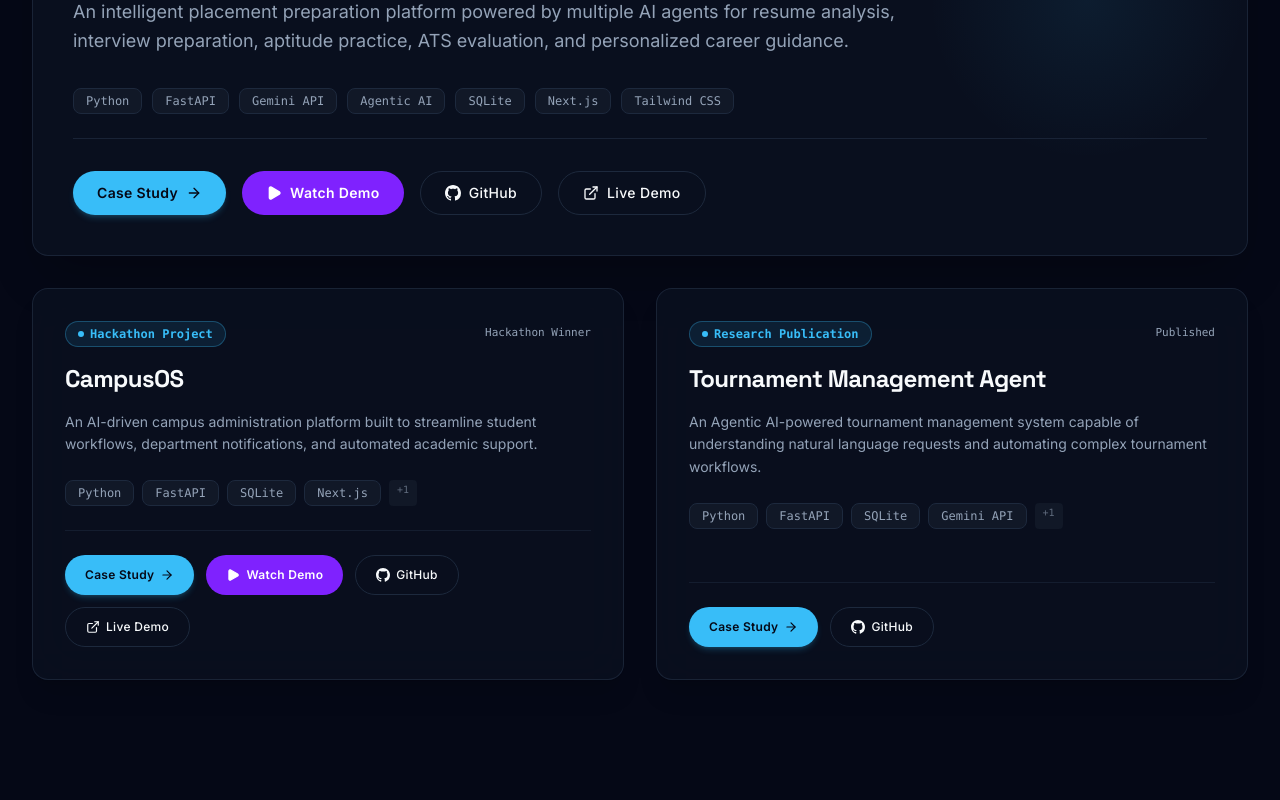
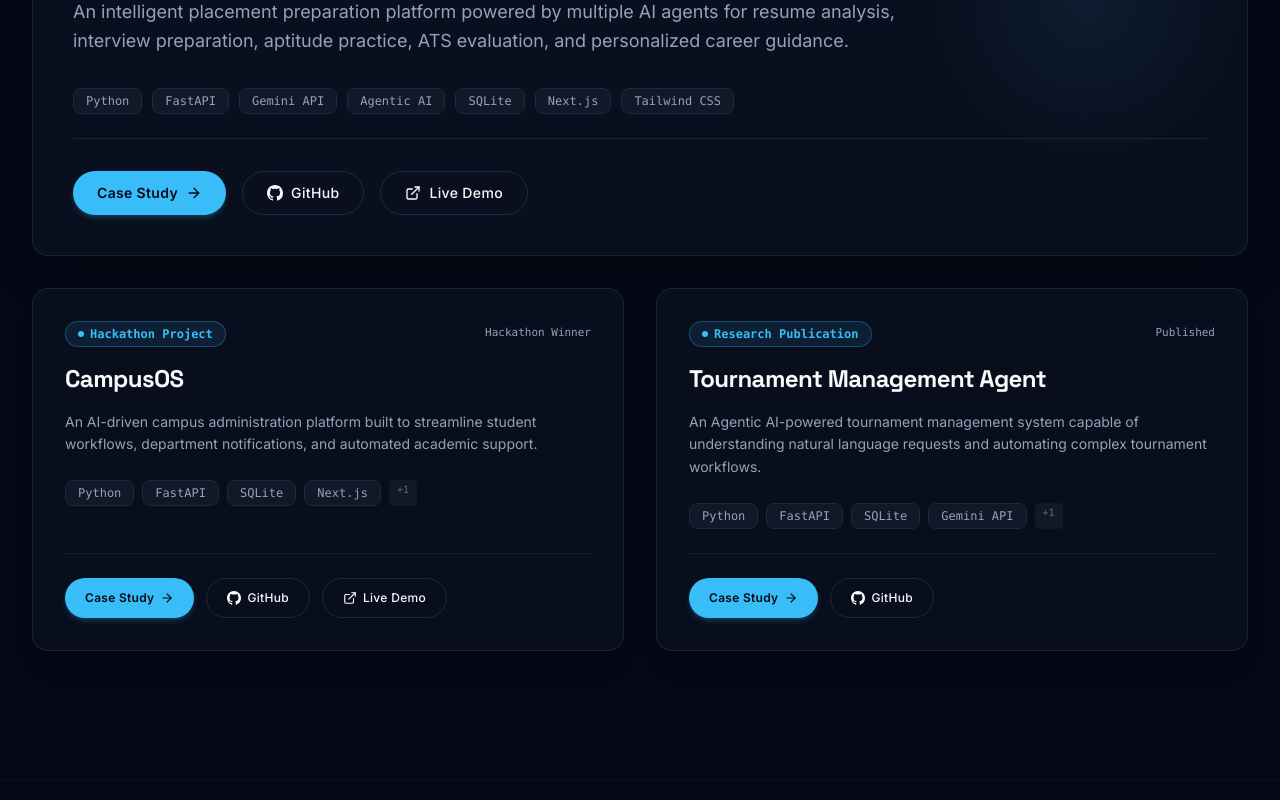
Before and after one commit to HemalathaSV/hemalatha-sv, a Next.js app: page / in a window 1280 px wide. Shown: the part 2320-3120 px from the top of the page. Built offline with nearby package versions, Linux system fonts and the light colour scheme.

Commit message:
fix: navigation, project links and research integration

```diff
--- a/components/portfolio/ProjectCard.tsx
+++ b/components/portfolio/ProjectCard.tsx
@@ -3,7 +3,7 @@
 import React from "react";
 import Link from "next/link";
 import { motion, Variants } from "framer-motion";
-import { ArrowRight, Play, ExternalLink } from "lucide-react";
+import { ArrowRight, ExternalLink } from "lucide-react";
 import { Project } from "@/data/projects";
 
 interface ProjectCardProps {
@@ -74,17 +74,7 @@ export function ProjectCard({ project }: ProjectCardProps) {
         </Link>
 
         <div className="flex items-center gap-2">
-          {project.demoUrl && (
-            <a
-              href={project.demoUrl}
-              target="_blank"
-              rel="noopener noreferrer"
-              title="Watch Demo"
-              className="flex h-8 w-8 items-center justify-center rounded-lg bg-[#111827] text-[#94A3B8] hover:text-[#38BDF8] hover:border-[#38BDF8]/40 border border-slate-800 transition-all"
-            >
-              <Play className="h-3.5 w-3.5 fill-current" />
-            </a>
-          )}
+
           {project.liveUrl && (
             <a
               href={project.liveUrl}
--- a/components/sections/engineering/FeaturedProjectCard.tsx
+++ b/components/sections/engineering/FeaturedProjectCard.tsx
@@ -3,7 +3,7 @@
 import React from "react";
 import Link from "next/link";
 import { motion, Variants } from "framer-motion";
-import { ExternalLink, ArrowRight, Play } from "lucide-react";
+import { ExternalLink, ArrowRight } from "lucide-react";
 import { Project } from "@/data/projects";
 import { CategoryBadge } from "./CategoryBadge";
 import { TechnologyChip } from "./TechnologyChip";
@@ -76,17 +76,7 @@ export function FeaturedProjectCard({ project }: FeaturedProjectCardProps) {
           Case Study <ArrowRight className="h-4 w-4" />
         </Link>
 
-        {/* Watch Demo Button (dynamic) */}
-        {project.demoUrl && (
-          <a
-            href={project.demoUrl}
-            target="_blank"
-            rel="noopener noreferrer"
-            className="h-11 px-6 rounded-full text-xs sm:text-sm font-semibold tracking-wide inline-flex items-center gap-2 bg-violet-600 text-white hover:bg-violet-500 hover:scale-[1.02] active:scale-[0.98] transition-all duration-200 focus-visible:outline-none focus-visible:ring-2 focus-visible:ring-violet-500"
-          >
-            <Play className="h-4 w-4 fill-current" /> Watch Demo
-          </a>
-        )}
+
 
         {/* GitHub Button (Inline SVG) */}
         <a
--- a/components/sections/engineering/ProjectCard.tsx
+++ b/components/sections/engineering/ProjectCard.tsx
@@ -3,7 +3,7 @@
 import React from "react";
 import Link from "next/link";
 import { motion, Variants } from "framer-motion";
-import { ExternalLink, ArrowRight, Play } from "lucide-react";
+import { ExternalLink, ArrowRight } from "lucide-react";
 import { Project } from "@/data/projects";
 import { CategoryBadge } from "./CategoryBadge";
 import { TechnologyChip } from "./TechnologyChip";
@@ -72,17 +72,7 @@ export function ProjectCard({ project }: ProjectCardProps) {
           Case Study <ArrowRight className="h-3.5 w-3.5" />
         </Link>
 
-        {/* Watch Demo Button (dynamic) */}
-        {project.demoUrl && (
-          <a
-            href={project.demoUrl}
-            target="_blank"
-            rel="noopener noreferrer"
-            className="h-10 px-5 rounded-full text-xs font-semibold tracking-wide inline-flex items-center gap-1.5 bg-violet-600 text-white hover:bg-violet-500 hover:scale-[1.02] active:scale-[0.98] transition-all duration-200 focus-visible:outline-none focus-visible:ring-2 focus-visible:ring-violet-500"
-          >
-            <Play className="h-3.5 w-3.5 fill-current" /> Watch Demo
-          </a>
-        )}
+
 
         {/* GitHub Button (Inline SVG) */}
         <a
--- a/components/sections/hero/PortraitCard.tsx
+++ b/components/sections/hero/PortraitCard.tsx
@@ -54,6 +54,7 @@ export function PortraitCard({
             fill
             sizes="(max-width: 640px) 320px, (max-width: 1024px) 380px, 420px"
             priority
+            unoptimized
             className="object-cover object-center transition-transform duration-500 hover:scale-105"
           />
         </div>
--- a/data/projects.ts
+++ b/data/projects.ts
@@ -1,5 +1,3 @@
-import { PROFILE } from "@/config/profile";
-
 export interface ProjectFeature {
   title: string;
   desc: string;
@@ -30,7 +28,6 @@ export interface Project {
   githubUrl: string;
   liveUrl?: string;
   caseStudyUrl: string;
-  demoUrl?: string;
   coverImage: string;
   featured: boolean;
   status: string;
@@ -59,10 +56,9 @@ export const PROJECTS: Project[] = [
     solution:
       "PlacementPilot AI integrates specialized autonomous AI agents under a central Coordinator Agent to provide an all-in-one placement preparation workspace.",
     technologies: ["Python", "FastAPI", "Gemini API", "Agentic AI", "SQLite", "Next.js", "Tailwind CSS"],
-    githubUrl: PROFILE.github,
+    githubUrl: "https://github.com/HemalathaSV/placement-ai-pro",
     liveUrl: "https://placement-ai-pro.vercel.app",
     caseStudyUrl: "/projects/placementpilot-ai",
-    demoUrl: "https://github.com/HemalathaSV",
     coverImage: "/images/profile.png",
     featured: true,
     status: "Completed",
@@ -114,10 +110,9 @@ export const PROJECTS: Project[] = [
     solution:
       "CampusOS unifies student services into a single clean web application powered by intelligent FastAPI microservices.",
     technologies: ["Python", "FastAPI", "SQLite", "Next.js", "Tailwind CSS"],
-    githubUrl: PROFILE.github,
+    githubUrl: "https://github.com/HemalathaSV/campusos",
     liveUrl: "https://campusos-alpha.vercel.app/",
     caseStudyUrl: "/projects/campusos",
-    demoUrl: "https://github.com/HemalathaSV",
     coverImage: "/images/profile.png",
     featured: true,
     status: "Hackathon Winner",
@@ -160,7 +155,7 @@ export const PROJECTS: Project[] = [
     solution:
       "By combining LLMs with deterministic python scheduling tools, the agent interprets commands like 'Schedule 16 teams into double elimination' and outputs fully structured fixtures instantly.",
     technologies: ["Python", "FastAPI", "SQLite", "Gemini API", "Agentic AI"],
-    githubUrl: PROFILE.github,
+    githubUrl: "https://github.com/HemalathaSV/EVO_MIND_77",
     caseStudyUrl: "/projects/tournament-management-agent",
     coverImage: "/images/profile.png",
     featured: true,
```
